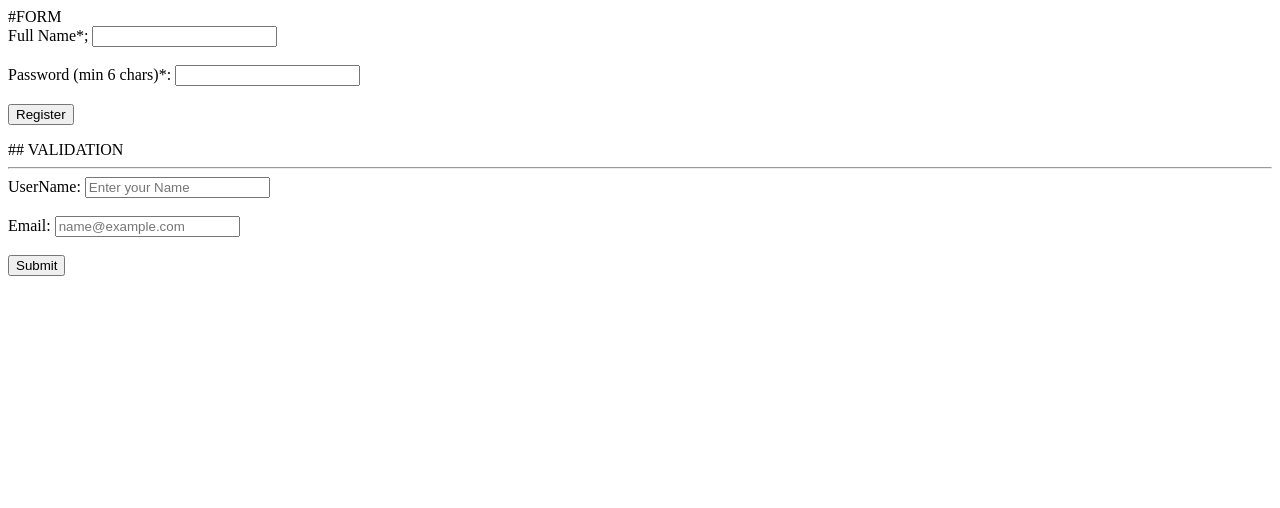
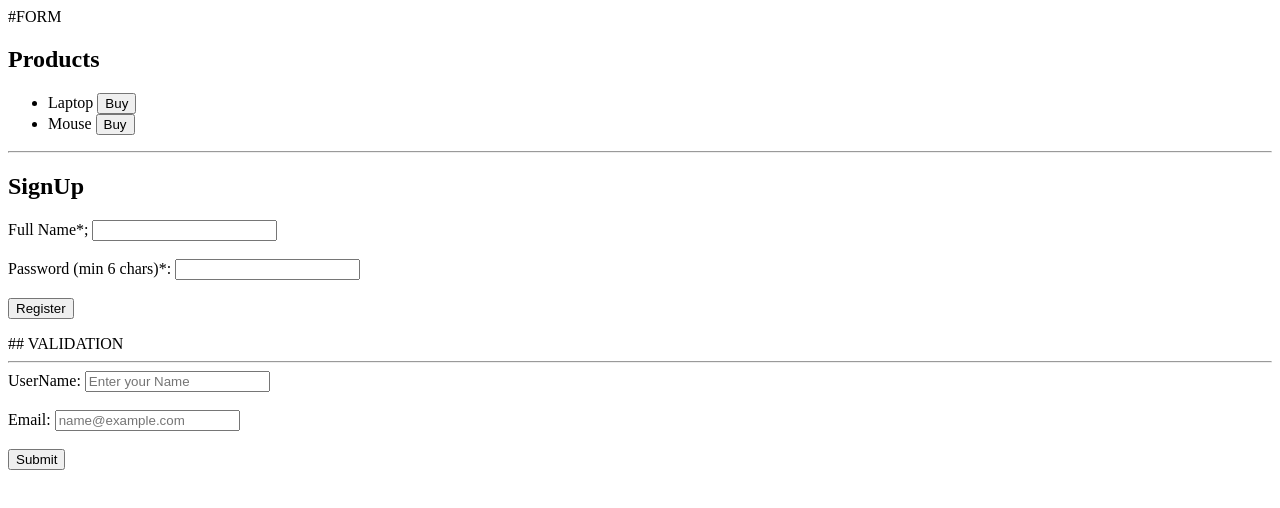
Before and after one commit to Sahirahmad-12/PracticeFrontEnd, a plain HTML site: page form.html in a window 1280 px wide. Drawn offline with Linux system fonts and the light colour scheme.

Commit message:
Attributes

```diff
--- a/form.html
+++ b/form.html
@@ -10,6 +10,21 @@
 </head>
 <body>
 
+    <h2>Products</h2>
+    <ul>
+        <li>
+            <span>Laptop</span>
+            <button class = "buy-btn" data-product-id="101" data-price="50000">Buy</button>
+        </li>
+        <li>
+            <span>Mouse</span>
+            <button class="'buy-btn" data-product-id="'102" data-prices="800">Buy</button>
+        </li>
+    </ul>
+
+    <hr>
+
+    <h2>SignUp</h2>
     <form id = "signupForm">
         <label for=""name>Full Name*;</label>
         <input type = "text" id = "name" required>
```
